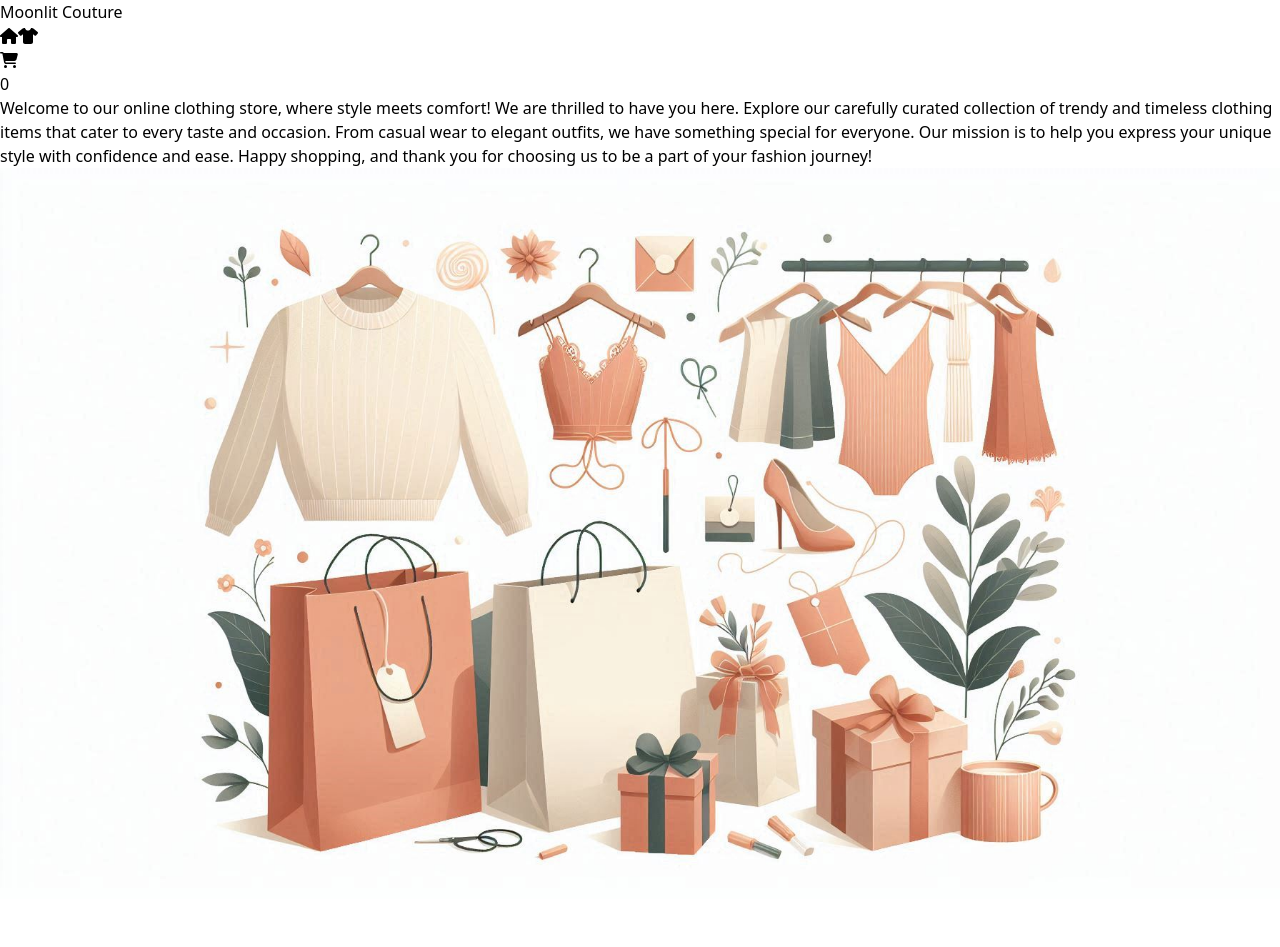
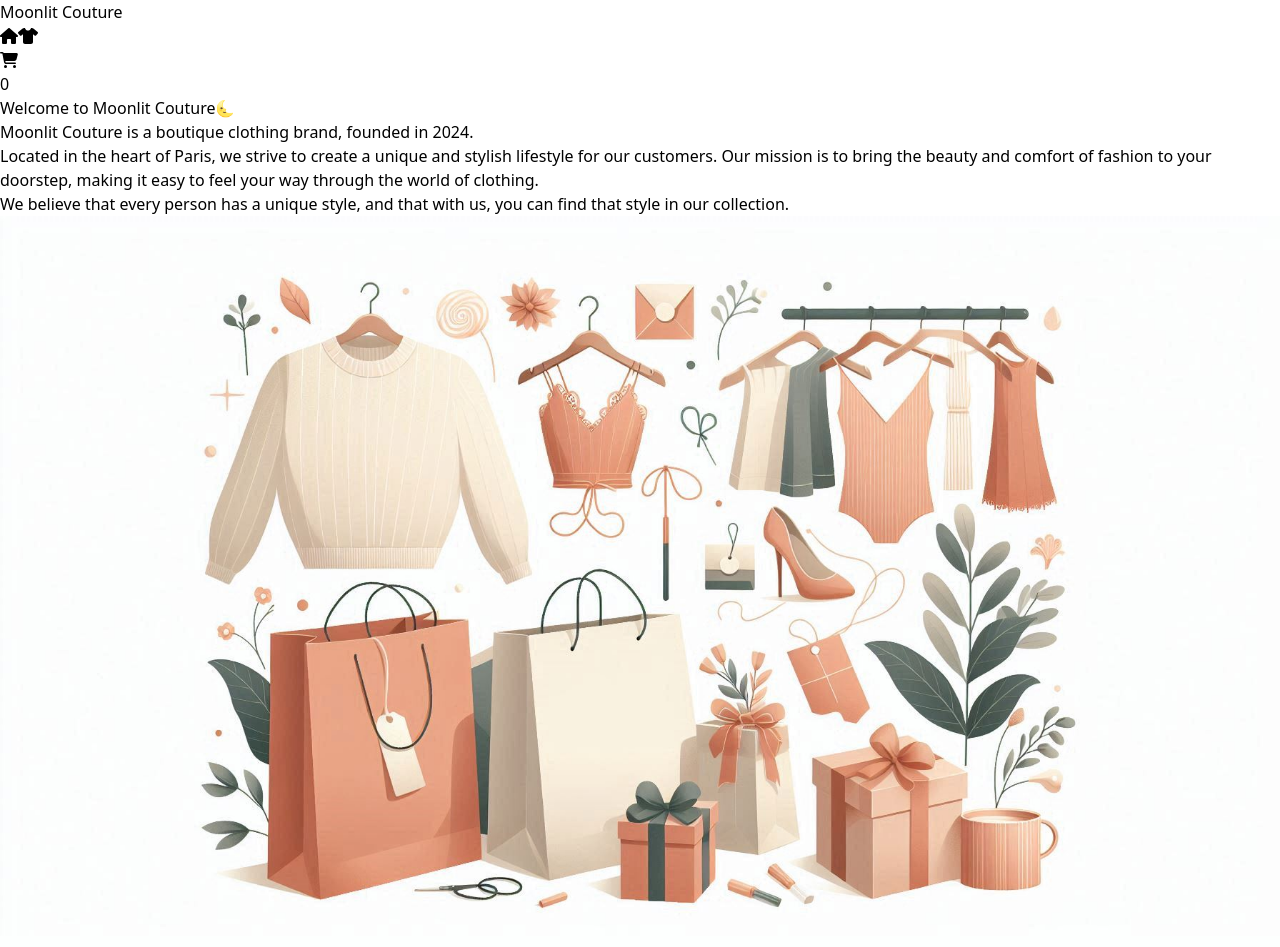
Before and after one commit to zahraRostami1999/shop-app, a React (Vite) app in the folder shop-app/: page / in a window 1280 px wide. Before the commit the page ends 899 px from the top, so only its background shows below. Built offline with nearby package versions, Linux system fonts and the light colour scheme.

Commit message:
edit Home Page: sort Home Page description

```diff
--- a/shop-app/src/pages/HomePage.jsx
+++ b/shop-app/src/pages/HomePage.jsx
@@ -1,23 +1,29 @@
-import cover from "../assets/images/HomePage.jpeg";
-import cover3 from "../assets/images/HomePage3.jpeg";
-import cover4 from "../assets/images/HomePage4.jpeg";
-import cover5 from "../assets/images/HomePage5.jpeg";
-import cover6 from "../assets/images/HomePage6.jpeg";
+import cover from "../assets/images/HomePage5.jpeg";
 
 function HomePage() {
   return (
     <>
       <div className="bg-white w-full h-screen flex justify-between pt-32 ">
-        <h1 className="pl-20 pr-5">
-          Welcome to our online clothing store, where style meets comfort! We
-          are thrilled to have you here. Explore our carefully curated
-          collection of trendy and timeless clothing items that cater to every
-          taste and occasion. From casual wear to elegant outfits, we have
-          something special for everyone. Our mission is to help you express
-          your unique style with confidence and ease. Happy shopping, and thank
-          you for choosing us to be a part of your fashion journey!
-        </h1>
-        <img className="bg-cover w-3/4 h-5/6 " src={cover5} />
+        <div className="pl-10 pr-5 font-sans ">
+          <h1 className="my-10 mb-20 text-2xl font-bold text-zinc-700">Welcome to Moonlit Couture🌜</h1>
+          <p className="my-8 text-xl font-semibold text-gray-700">
+            <h2 className="my-5">
+              Moonlit Couture is a boutique clothing brand, founded in 2024.
+            </h2>
+            <p>
+              Located in the heart of Paris, we strive to create a unique and
+              stylish lifestyle for our customers. Our mission is to bring the
+              beauty and comfort of fashion to your doorstep, making it easy to
+              feel your way through the world of clothing.
+            </p>
+            <p className="my-20">
+              We believe that every person has a unique style, and that with us,
+              you can find that style in our collection.
+            </p>
+          </p>
+        </div>
+
+        <img className="bg-cover w-4/6 h-5/6 " src={cover} />
       </div>
     </>
   );
```
